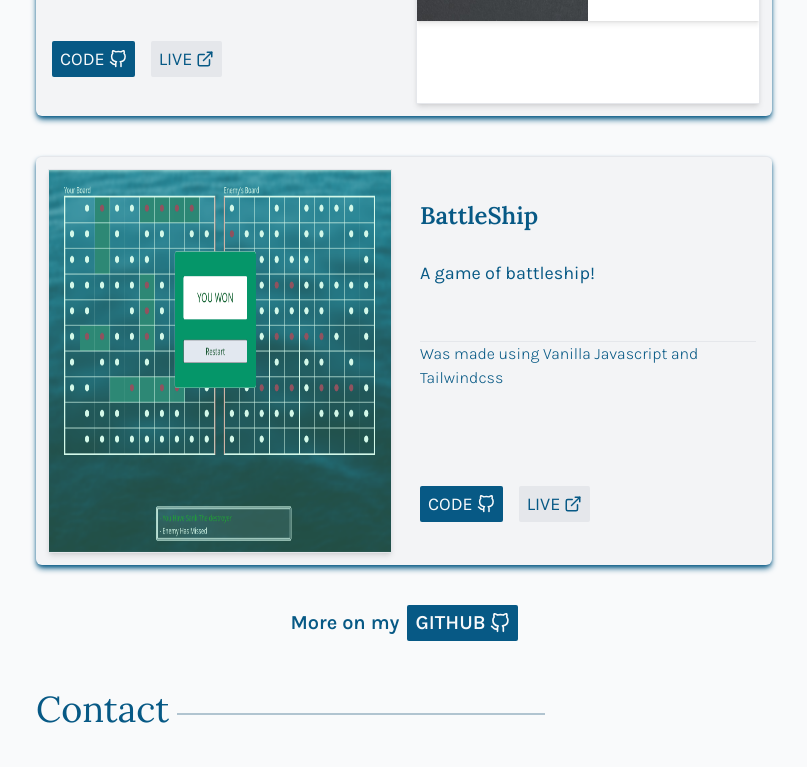
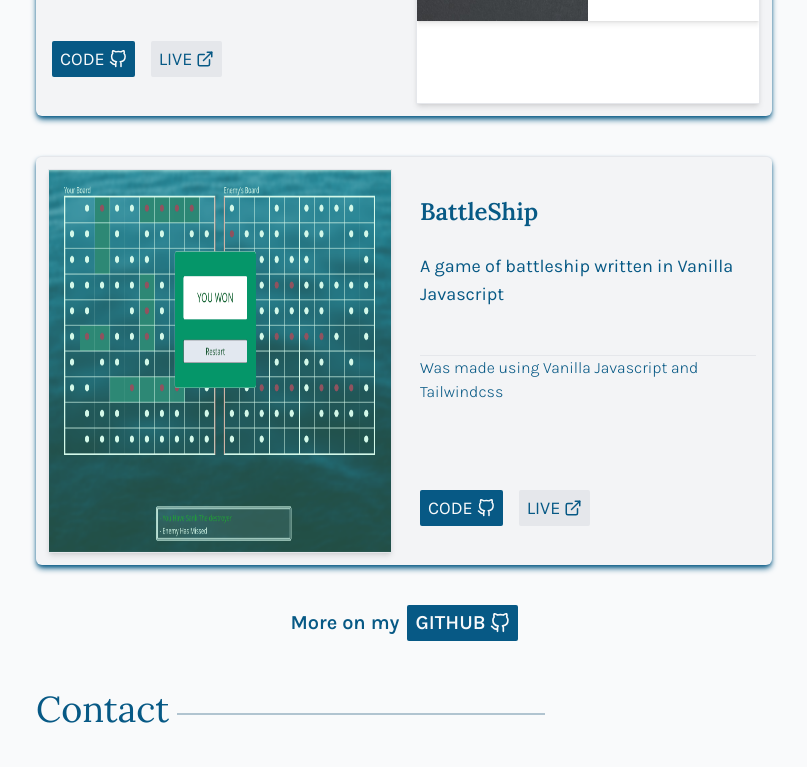
Before and after one commit to ShimShon1/portfolio, a React (Vite) app: page / in a window 1280 px wide. Shown: the part 1839-2606 px from the top of the page, without its empty margins (236-1043 px from the left). Built offline with nearby package versions, Linux system fonts and the light colour scheme.

Commit message:
improve a11y, break icons to comps

```diff
--- a/src/components/About.tsx
+++ b/src/components/About.tsx
@@ -3,6 +3,7 @@ import {
   AiOutlineLinkedin,
   AiOutlineTwitter,
 } from "react-icons/ai";
+import AboutIcon from "./AboutIcon";
 
 export default function () {
   return (
@@ -19,9 +20,9 @@ export default function () {
           <h1 className=" lora mb-0 text-5xl lg:text-6xl 2xl:text-7xl">
             Dean Effi
           </h1>
-          <h3 className=" text-lg font-extralight lg:text-2xl ">
+          <h2 className=" text-lg font-extralight lg:text-2xl ">
             Building Websites
-          </h3>
+          </h2>
         </div>
         <p className="mt-2 text-lg  leading-loose lg:text-xl">
           I am an inquisitive and a passionate <b>Front-End developer </b> who
@@ -35,28 +36,25 @@ export default function () {
           >
             Contact
           </a>
+
           <div className="flex gap-4 ">
-            <a
-              href="https://github.com/ShimShon1"
-              target={"_blank"}
-              className="transition-all hover:scale-125 hover:text-sky-700 active:text-sky-400"
-            >
+            <AboutIcon link={"https://github.com/ShimShon1"} label="github">
               <AiOutlineGithub size={32} />
-            </a>
-            <a
-              href="https://twitter.com/CaptainBourbon"
-              target={"_blank"}
-              className="transition-all hover:scale-125 hover:text-sky-700 active:text-sky-400"
+            </AboutIcon>
+
+            <AboutIcon
+              link={"https://twitter.com/CaptainBourbon"}
+              label="twitter"
             >
               <AiOutlineTwitter size={32} />
-            </a>
-            <a
-              href="https://www.linkedin.com/in/dean-effi-249145271/"
-              target={"_blank"}
-              className="transition-all hover:scale-125 hover:text-sky-700 active:text-sky-400"
+            </AboutIcon>
+
+            <AboutIcon
+              link={"https://www.linkedin.com/in/dean-effi-249145271/"}
+              label="linkedin"
             >
               <AiOutlineLinkedin size={32} />
-            </a>
+            </AboutIcon>
           </div>
         </div>
       </div>
--- /dev/null
+++ b/src/components/AboutIcon.tsx
@@ -0,0 +1,22 @@
+import React, { ReactNode } from "react";
+
+export default function AboutIcon({
+  children,
+  link,
+  label,
+}: {
+  children: ReactNode;
+  link: string;
+  label: string;
+}) {
+  return (
+    <a
+      href={link}
+      target={"_blank"}
+      className="transition-all hover:scale-125 hover:text-sky-700 active:text-sky-400"
+      aria-label={label}
+    >
+      {children}
+    </a>
+  );
+}
--- a/src/components/Nav.tsx
+++ b/src/components/Nav.tsx
@@ -6,7 +6,7 @@ export default function Nav() {
   let [collapsed, setCollapsed] = useState(false);
   return (
     <nav className="flex w-full items-center justify-between  md:m-auto">
-      <a href="/">
+      <a href="/" aria-label="about">
         <img className="w-12 md:w-14" src={navLogo} alt="" />
       </a>
 
@@ -15,6 +15,7 @@ export default function Nav() {
         className="md:hidden"
         size={"32px"}
         color="white"
+        aria-label="open menu"
       />
 
       {/* collapseable */}
--- a/src/components/Project.tsx
+++ b/src/components/Project.tsx
@@ -12,9 +12,9 @@ export default function Project({
       {/* project details */}
 
       <div className="col-span-2 grid  p-4">
-        <h3 className="lora self-center text-lg font-bold lg:text-xl xl:text-2xl">
+        <h1 className="lora self-center text-lg font-bold lg:text-xl xl:text-2xl">
           {data.name}
-        </h3>
+        </h1>
 
         <p className="  mb-2  text-sm leading-7 md:mb-0 lg:text-lg">
           {data.para}
@@ -32,7 +32,7 @@ export default function Project({
             Code <FiGithub />
           </a>
           <a
-            className="flex  w-fit items-center gap-1 rounded-sm bg-gray-200 px-2 py-1 hover:bg-gray-300 "
+            className="py-  flex  w-fit items-center gap-1 rounded-sm bg-gray-200 px-2 hover:bg-gray-300 "
             href={data.liveLink}
             target={"_blank"}
           >
@@ -44,7 +44,11 @@ export default function Project({
       {/* project display */}
 
       <div className={` ${reversed && "md:order-first"}   p-3 md:col-span-2`}>
-        <a href={data.liveLink} target={"_blank"}>
+        <a
+          href={data.liveLink}
+          target={"_blank"}
+          aria-label={data.name + " live"}
+        >
           {" "}
           <img
             className=" w-full border   shadow-md lg:h-96"
--- a/src/components/Projects.tsx
+++ b/src/components/Projects.tsx
@@ -8,9 +8,12 @@ export default function Projects() {
 
   for (let i = 0; i < projectsData.length; i++) {
     let notReversed = i % 2 == 0;
-    // isReversed = false;
     projectElms.push(
-      <Project data={projectsData[i]} reversed={!notReversed} />
+      <Project
+        key={projectsData[i].id}
+        data={projectsData[i]}
+        reversed={!notReversed}
+      />
     );
   }
   return (
--- a/src/data/projectsData.ts
+++ b/src/data/projectsData.ts
@@ -4,8 +4,8 @@ import cs1 from "../assets/projectsSs/cs1.png";
 import bs1 from "../assets/projectsSs/bs1.png";
 
 export type projectDataType = {
+  id: number;
   name: string;
-  reversed: boolean;
   para: string;
   gitLink: string;
   liveLink: string;
@@ -15,8 +15,8 @@ export type projectDataType = {
 
 export let projectsData: projectDataType[] = [
   {
+    id: 1,
     name: "CryptoWatch",
-    reversed: false,
     para: "CryptoWatch allows you to view data about CryptoCurrency Coins and exchanges, using the coingecko api to receive the data.",
     gitLink: "https://github.com/ShimShon1/CryptoWatch",
     liveLink: "https://crypto-watch-eight.vercel.app/",
@@ -24,8 +24,8 @@ export let projectsData: projectDataType[] = [
     img: cw1,
   },
   {
+    id: 2,
     name: "Peeper",
-    reversed: false,
     para: "Peeper is a social media app that allows the user to post and interact with the posts of others. .",
     gitLink: "https://github.com/ShimShon1/peeper",
     liveLink: "https://peeper.vercel.app/",
@@ -33,8 +33,8 @@ export let projectsData: projectDataType[] = [
     img: p1,
   },
   {
+    id: 3,
     name: "Clothing Shop",
-    reversed: false,
     para: "A Clothing Shop site, the user can browse, filter and add clothings to the cart",
     gitLink: "https://github.com/ShimShon1/Clothing-Shop",
     liveLink: "https://clothing-shop-nu.vercel.app/",
@@ -42,9 +42,9 @@ export let projectsData: projectDataType[] = [
     img: cs1,
   },
   {
+    id: 4,
     name: "BattleShip",
-    reversed: false,
-    para: "A game of battleship!",
+    para: "A game of battleship written in Vanilla Javascript",
     gitLink: "https://github.com/ShimShon1/BattleShip",
     liveLink: "https://shimshon1.github.io/BattleShip/",
     wasMade: "using Vanilla Javascript and Tailwindcss",
```
